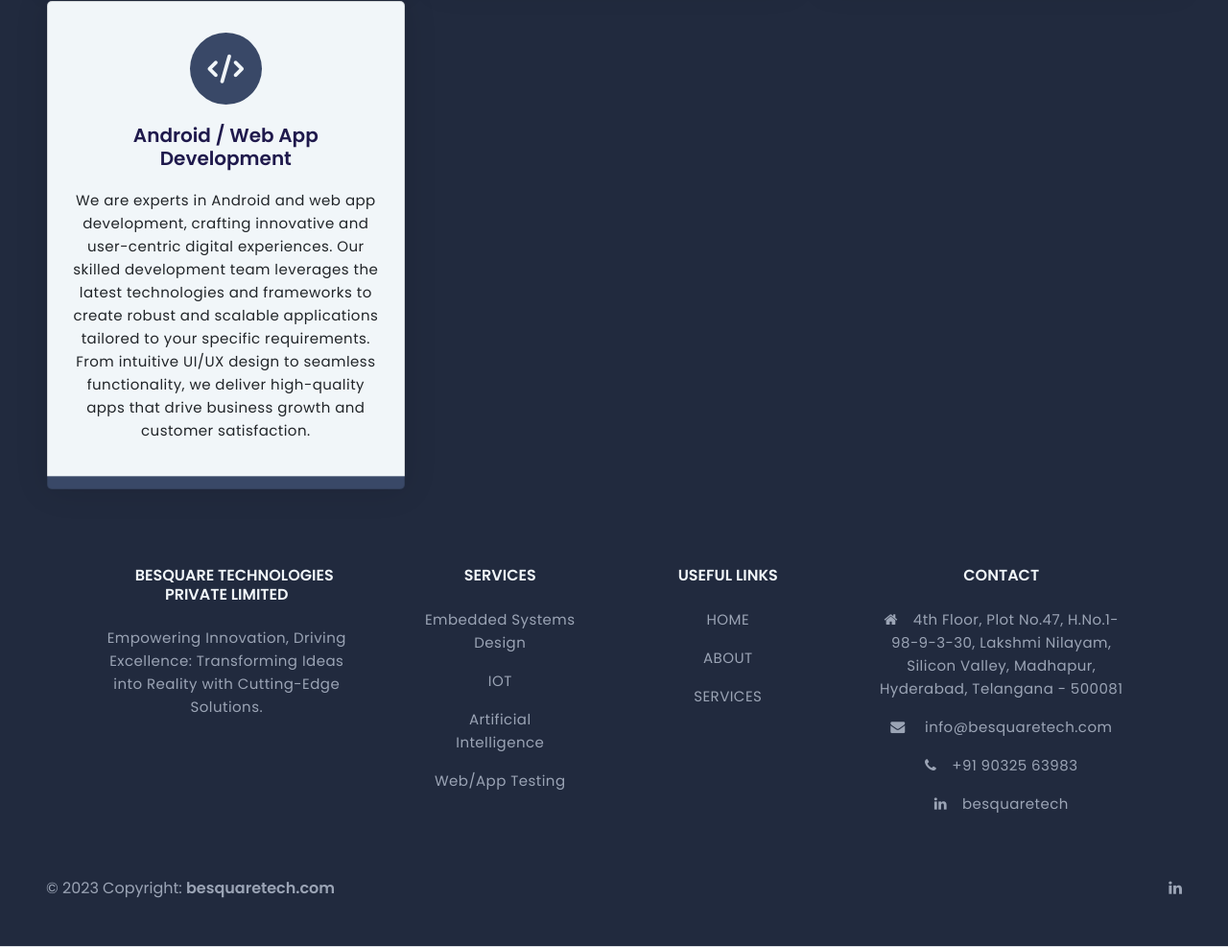
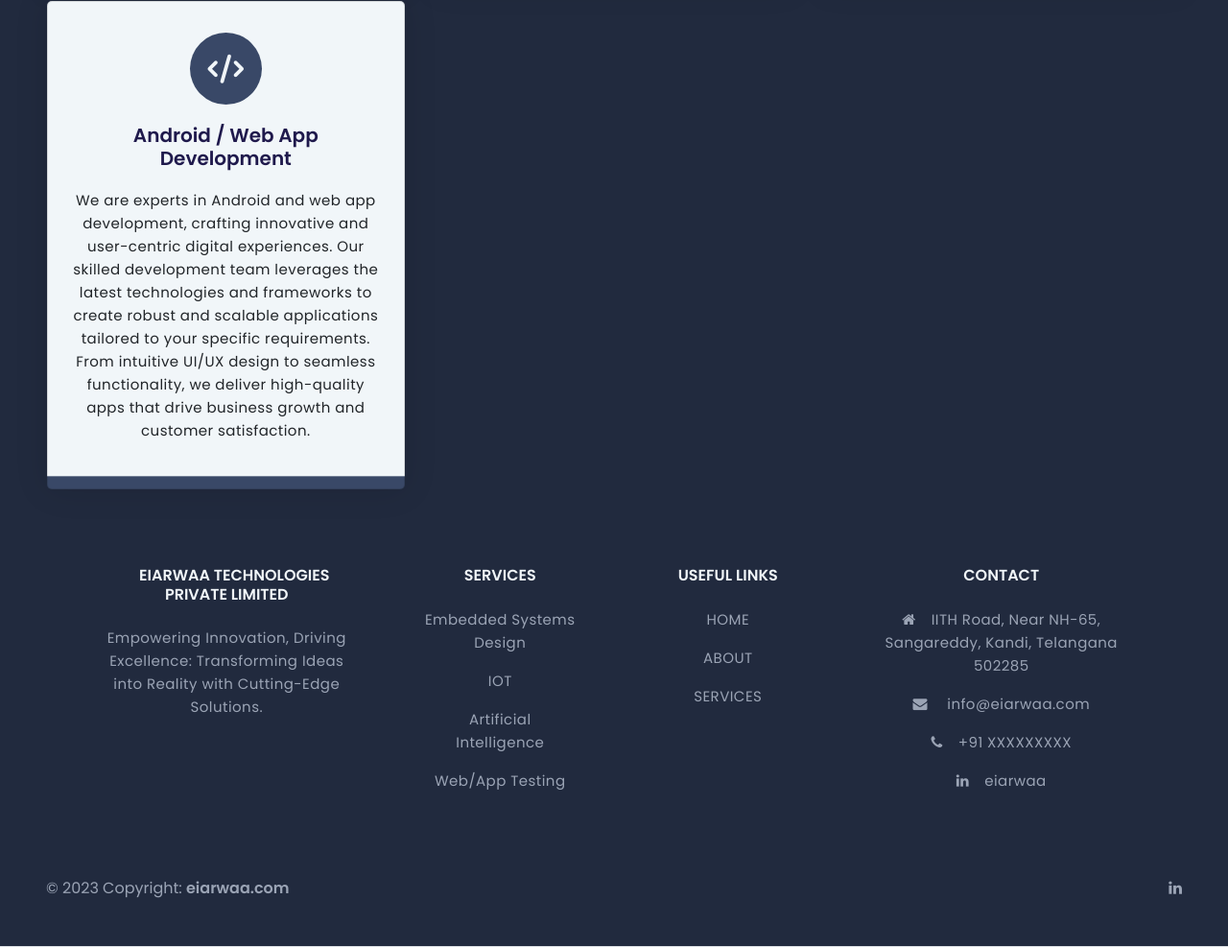
Before and after one commit to Girish-21/website, a plain HTML site: page services.html in a window 1280 px wide. Shown: the part 1177-2164 px from the top of the page at 96% size. Drawn offline with nearby package versions, Linux system fonts and the light colour scheme.

Commit message:
changes 2

```diff
--- a/services.html
+++ b/services.html
@@ -263,7 +263,7 @@
             <div class="col-md-3 col-lg-4 col-xl-3 mx-auto mb-4">
               <!-- Content -->
               <h6 class="text-uppercase fw-bold mb-4">
-                <i class="me-3"></i>Besquare Technologies private Limited
+                <i class="me-3"></i>EIARWAA Technologies private Limited
               </h6>
               <p class="footer-text">
                 Empowering Innovation, Driving Excellence: Transforming Ideas
@@ -319,22 +319,20 @@
               <!-- Links -->
               <h6 class="text-uppercase fw-bold mb-4">Contact</h6>
               <p>
-                <i class="fa fa-home me-3"></i>4th Floor, Plot No.47,
-                H.No.1-98-9-3-30, Lakshmi Nilayam, Silicon Valley, Madhapur,
-                Hyderabad, Telangana - 500081
+                <i class="fa fa-home me-3"></i>IITH Road, Near NH-65, Sangareddy, Kandi, Telangana 502285
               </p>
               <p>
                 <i class="fa fa-envelope me-3"></i>
-                info@besquaretech.com
+                info@eiarwaa.com
               </p>
-              <p><i class="fa fa-phone me-3"></i>+91 90325 63983</p>
+              <p><i class="fa fa-phone me-3"></i>+91 XXXXXXXXX</p>
               <p>
                 <i class="fa fa-linkedin me-3"></i
                 ><a
                   href="https://www.linkedin.com/company/besquaretech/"
                   style="color: inherit"
                   target="_blank"
-                  >besquaretech</a
+                  >eiarwaa</a
                 >
               </p>
             </div>
@@ -351,7 +349,7 @@
         <!-- Copyright -->
         <div class="text-center p-4">
           © 2023 Copyright:
-          <a class="text-reset fw-bold" href="#">besquaretech.com</a>
+          <a class="text-reset fw-bold" href="#">eiarwaa.com</a>
         </div>
         <!-- Copyright -->
 
```
